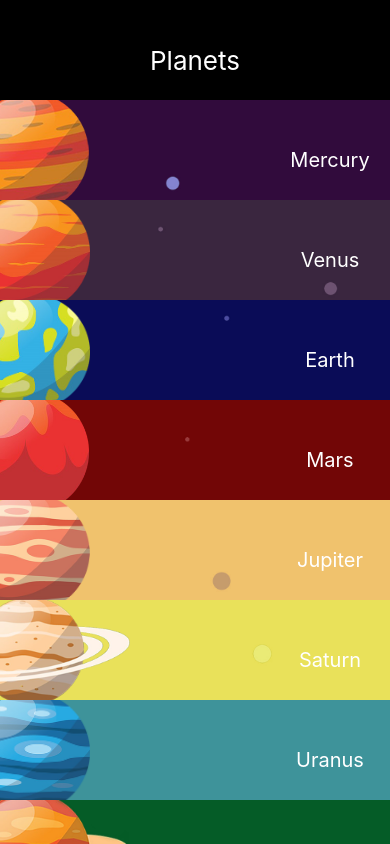
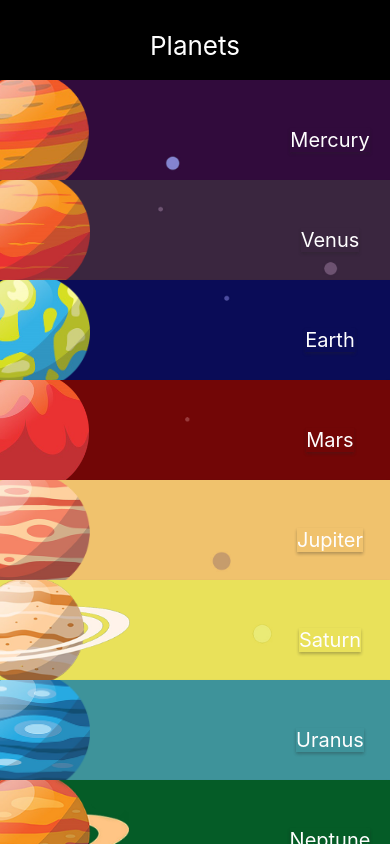
Before and after one commit to salhotra/Planets, a React Native app: screen / in a window 390 px wide. Built offline with nearby package versions, Linux system fonts and the light colour scheme.

Commit message:
Change header height and disable scrollview when item is open

```diff
--- a/src/Components/List.tsx
+++ b/src/Components/List.tsx
@@ -1,56 +1,67 @@
-import React, { useRef, useEffect } from "react";
-import { Animated, Dimensions, View, StatusBar, Text, StyleSheet, Platform } from "react-native";
+import React, { useRef, useEffect, useState, createRef } from "react";
+import {
+  Animated,
+  Dimensions,
+  View,
+  StatusBar,
+  Text,
+  StyleSheet,
+} from "react-native";
 
 import ListItem from "./ListItem";
 import { LIST_ITEM_HEIGHT } from "../constants";
 
+const window = Dimensions.get("window");
+
 const styles = StyleSheet.create({
   header: {
-    height: 100,
-    backgroundColor: 'black'
+    height: 80,
+    backgroundColor: "black",
   },
   headerTextContainer: {
     zIndex: 1000,
     elevation: 1000,
-    alignItems: 'center',
-    justifyContent: 'center',
-    position: 'absolute',
+    alignItems: "center",
+    justifyContent: "center",
+    position: "absolute",
     top: 0,
     right: 0,
     left: 0,
-    height: 100
+    height: 70,
   },
   headerText: {
-    color: 'white',
+    color: "white",
     fontSize: 26,
-    marginTop: 20
-  }
+    marginTop: 20,
+  },
 });
 
-const window = Dimensions.get("window");
+const scrollViewRef: React.Ref<any> = createRef();
 
 const List = ({ data }) => {
+  const [isItemOpen, setIsItemOpen] = useState(false);
+
   const animation = useRef(new Animated.Value(0)).current;
 
   const handleItemPress = (isOpen, index) => {
+    setIsItemOpen(isOpen);
+    scrollViewRef?.current?.getNode()?.scrollTo({ y: 0 });
     return Animated.timing(animation, {
-      toValue: isOpen ? (index + 1) * -LIST_ITEM_HEIGHT : 0,
-      duration: 350
+      toValue: isOpen ? index * -LIST_ITEM_HEIGHT - 80 : 0,
+      duration: 350,
     });
-  }
+  };
 
   const animatedStyles = {
-    transform: [
-      { translateY: animation },
-    ],
-  }
+    transform: [{ translateY: animation }],
+  };
 
   const viewStyles = {
     height: animation.interpolate({
       inputRange: [-900, 0],
-      outputRange: [window.height + 900, window.height]
-    })
-  }
+      outputRange: [window.height + 900, window.height],
+    }),
+  };
 
   useEffect(() => {
     StatusBar.setHidden(true);
@@ -58,13 +69,25 @@ const List = ({ data }) => {
 
   return (
     <Animated.View style={viewStyles}>
-      <Animated.ScrollView style={[animatedStyles]} showsVerticalScrollIndicator={false}>
+      <Animated.ScrollView
+        style={[animatedStyles]}
+        showsVerticalScrollIndicator={false}
+        scrollEnabled={!isItemOpen}
+        ref={scrollViewRef}
+      >
         <View style={styles.header} />
-        <Animated.View style={styles.headerTextContainer}>
+        <View style={styles.headerTextContainer}>
           <Text style={styles.headerText}>Planets</Text>
-        </Animated.View>
+        </View>
         {data.map((item, index) => {
-          return <ListItem key={`${index}`} planet={item} index={index} onPressCallback={handleItemPress} />;
+          return (
+            <ListItem
+              key={`${index}`}
+              planet={item}
+              index={index}
+              onPressCallback={handleItemPress}
+            />
+          );
         })}
       </Animated.ScrollView>
     </Animated.View>
--- a/src/Components/ListItem.tsx
+++ b/src/Components/ListItem.tsx
@@ -17,11 +17,27 @@ const styles = StyleSheet.create({
     height: LIST_ITEM_HEIGHT,
     alignItems: "center",
     overflow: "hidden",
+
+    shadowColor: "#000",
+    shadowOffset: {
+      width: 0,
+      height: 2,
+    },
+    shadowOpacity: 0.3,
+    shadowRadius: 3,
   },
   planet: {
     height: 120,
     width: 120,
     position: "absolute",
+
+    shadowColor: "#000",
+    shadowOffset: {
+      width: 0,
+      height: 2,
+    },
+    shadowOpacity: 0.3,
+    shadowRadius: 3,
   },
   name: {
     position: "absolute",
@@ -32,7 +48,16 @@ const styles = StyleSheet.create({
   },
   nameText: {
     fontSize: 20,
-    color: "white",
+    color: "#fefefe",
+
+    shadowColor: "#222",
+    shadowOffset: {
+      width: 0,
+      height: 2,
+    },
+    shadowOpacity: 0.3,
+    shadowRadius: 3,
+    elevation: 4,
   },
 });
 
@@ -60,7 +85,7 @@ const ListItem = ({ planet, index, onPressCallback }) => {
 
       Animated.parallel([
         ...parallelAnimations,
-        closingRotationAnimation
+        closingRotationAnimation,
       ]).start();
     } else {
       Animated.sequence([
@@ -94,9 +119,9 @@ const ListItem = ({ planet, index, onPressCallback }) => {
       {
         rotate: planetRotation.interpolate({
           inputRange: [0, 1],
-          outputRange: ['0deg', '60deg'],
-        })
-      }
+          outputRange: ["0deg", "60deg"],
+        }),
+      },
     ],
     height: heightAnimation.interpolate({
       inputRange: [LIST_ITEM_HEIGHT, window.height],
@@ -105,7 +130,7 @@ const ListItem = ({ planet, index, onPressCallback }) => {
     width: heightAnimation.interpolate({
       inputRange: [LIST_ITEM_HEIGHT, window.height],
       outputRange: [120, 180],
-    })
+    }),
   };
 
   const planetWithRingAnimatedStyles = {
@@ -121,9 +146,9 @@ const ListItem = ({ planet, index, onPressCallback }) => {
       {
         rotate: planetRotation.interpolate({
           inputRange: [0, 1],
-          outputRange: ['0deg', '360deg'],
-        })
-      }
+          outputRange: ["0deg", "360deg"],
+        }),
+      },
     ],
     height: heightAnimation.interpolate({
       inputRange: [LIST_ITEM_HEIGHT, window.height],
@@ -132,12 +157,8 @@ const ListItem = ({ planet, index, onPressCallback }) => {
     width: heightAnimation.interpolate({
       inputRange: [LIST_ITEM_HEIGHT, window.height],
       outputRange: [200, 260],
-    })
+    }),
   };
-
-  const planetSizeAnimation = {
-
-  }
 
   const planetNameStyles = {
     right: heightAnimation.interpolate({
@@ -146,7 +167,14 @@ const ListItem = ({ planet, index, onPressCallback }) => {
     }),
     top: heightAnimation.interpolate({
       inputRange: [LIST_ITEM_HEIGHT, window.height],
-      outputRange: [0, window.height / 2],
+      outputRange: [0, window.height / 3 + 120 + 20],
+    }),
+  };
+
+  const planetNameTextStyles = {
+    fontSize: heightAnimation.interpolate({
+      inputRange: [LIST_ITEM_HEIGHT, window.height],
+      outputRange: [20, 25],
     }),
   };
 
@@ -155,27 +183,31 @@ const ListItem = ({ planet, index, onPressCallback }) => {
       <>
         <Animated.Image
           source={planet.background}
-          style={[{position: 'absolute', height: window.height, width: window.width}]}
-          resizeMode={'cover'}
+          style={[
+            {
+              position: "absolute",
+              height: window.height,
+              width: window.width,
+            },
+          ]}
+          resizeMode={"cover"}
         />
-        <Animated.View
-          style={[
-            styles.container,
-            animatedStyles,
-          ]}
-        >
+        <Animated.View style={[styles.container, animatedStyles]}>
           <Animated.Image
             source={Images[planet.name.toLowerCase()]}
             style={[
               styles.planet,
               { backgroundColor: planet.backgroundColor },
-              planet.hasRing ? planetWithRingAnimatedStyles : planetAnimationStyles,
-              planetSizeAnimation,
+              planet.hasRing
+                ? planetWithRingAnimatedStyles
+                : planetAnimationStyles,
             ]}
             resizeMode={"contain"}
           />
           <Animated.View style={[styles.name, planetNameStyles]}>
-            <Text style={styles.nameText}>{planet.name}</Text>
+            <Animated.Text style={[styles.nameText, planetNameTextStyles]}>
+              {planet.name}
+            </Animated.Text>
           </Animated.View>
         </Animated.View>
       </>
```
